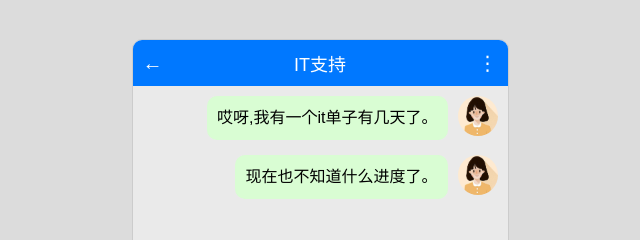
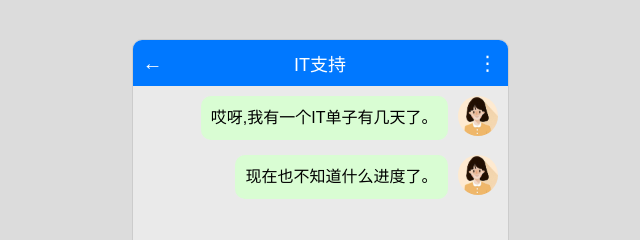
Before and after one commit to refo2613/PageTest, a plain HTML site: page index.html in a window 1280 px wide. Shown: the top 240 px of the page, 320-960 px from the left. Drawn offline with Linux system fonts and the light colour scheme.

Commit message:
Update index.html

```diff
--- a/index.html
+++ b/index.html
@@ -137,9 +137,9 @@
 
   <script>
     const messages = [
-      { type: 'user', text: '哎呀,我有一个it单子有几天了。' },
+      { type: 'user', text: '哎呀,我有一个IT单子有几天了。' },
       { type: 'user', text: '现在也不知道什么进度了。' },
-      { type: 'it', text: '我们一起看一下吧,可以进入myservice页面。' },
+      { type: 'it', text: '我们一起看一下吧,可以进入MyServices页面。' },
       { type: 'it', image: '1-Shortcut.png' },
       { type: 'it', text: '如果是手机浏览器,会需要先输入密码和验证码。' },
       { type: 'it', image: '2-authentication.jpg' },
```
